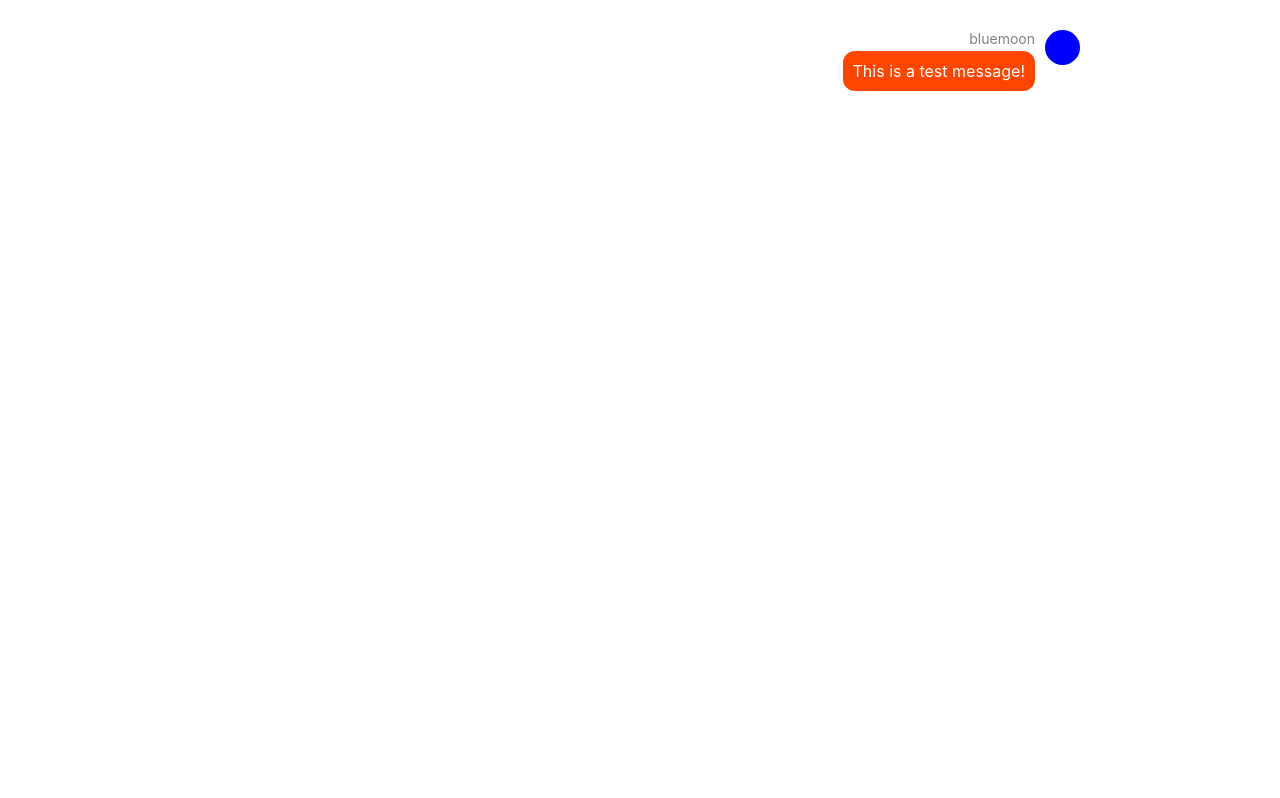
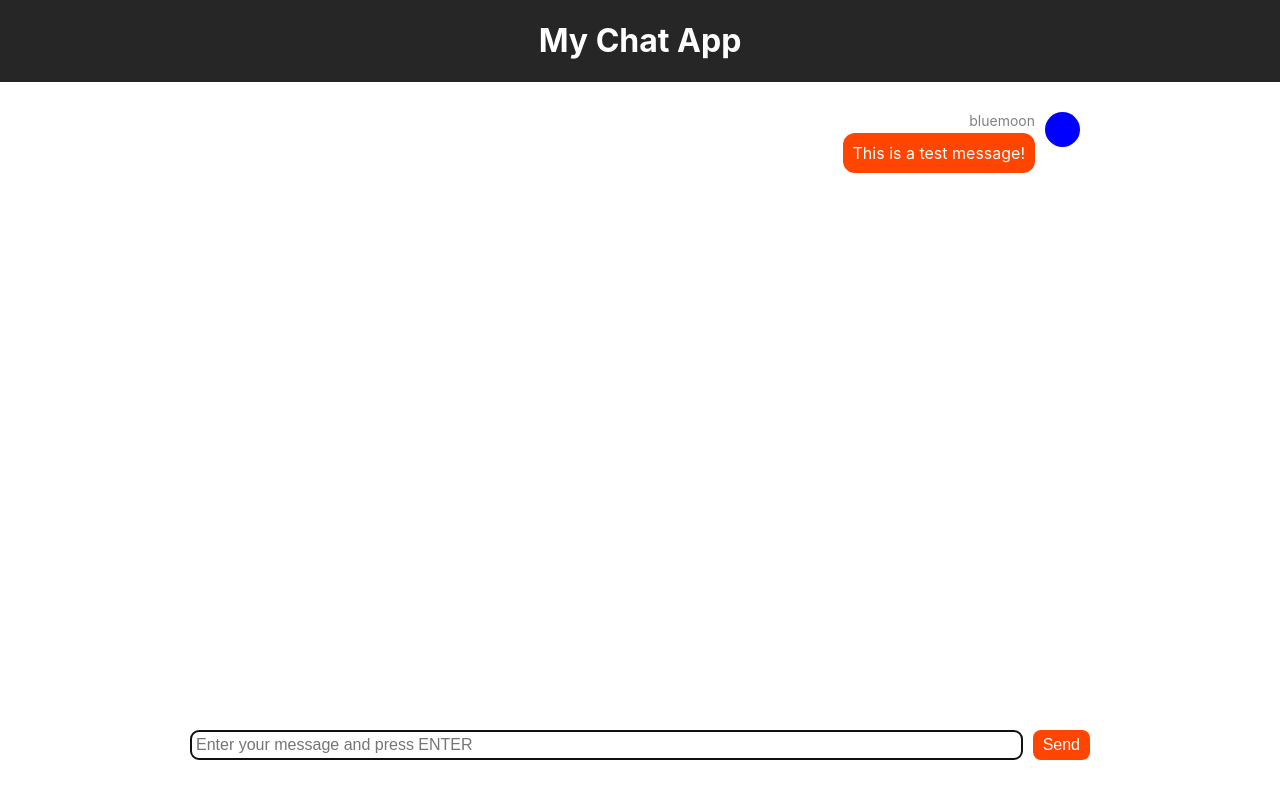
Before and after one commit to TeaLonc/ChatApplication, a React (Create React App) app in the folder my-chat-app/: page / in a window 1280 px wide. Built offline with nearby package versions, Linux system fonts and the light colour scheme.

Commit message:
Add Input component

```diff
--- a/my-chat-app/public/index.html
+++ b/my-chat-app/public/index.html
@@ -25,6 +25,7 @@
       Learn how to configure a non-root public URL by running `npm run build`.
     -->
     <title>React App</title>
+    <script src='https://cdn.scaledrone.com/scaledrone.min.js'></script>
   </head>
   <body>
     <noscript>You need to enable JavaScript to run this app.</noscript>
--- a/my-chat-app/src/App.js
+++ b/my-chat-app/src/App.js
@@ -2,6 +2,7 @@ import logo from './logo.svg';
 import './App.css';
 import Messages from './Components/Messages';
 import React, { useState } from "react";
+import Input from './Components/Input';
 
 
 function App() {
@@ -162,9 +163,19 @@ function App() {
     color: randomColor()
   });
 
+  const onSendMessage = (message) => {
+    const updatedMessages = [...messages, {text: message, member: member}];
+    setMessages(updatedMessages);
+  }
+
+
   return (
     <div className="App">
+      <div className="App-header">
+        <h1>My Chat App</h1>
+      </div>
       <Messages messages={messages} currentMember={member} />
+      <Input onSendMessage={onSendMessage}/>
     </div>
   );
 };
--- a/my-chat-app/src/Components/Input.jsx
+++ b/my-chat-app/src/Components/Input.jsx
@@ -0,0 +1,32 @@
+import { useState } from "react";
+
+function Input(props) {
+    const [text, setText] = useState("");
+
+    const onSubmit = (e) => {
+    e.preventDefault();
+    props.onSendMessage(text);
+    setText("");
+    };
+
+    const onChange = (e) => {
+    setText(e.target.value);
+    };
+
+    return (
+    <div className="Input">
+    <form onSubmit={onSubmit}>
+    <input
+           onChange={onChange}
+           value={text}
+           type="text"
+           placeholder="Enter your message and press ENTER"
+           autoFocus={true}
+         />
+    <button>Send</button>
+    </form>
+    </div>
+    );
+    }
+
+export default Input;
```
